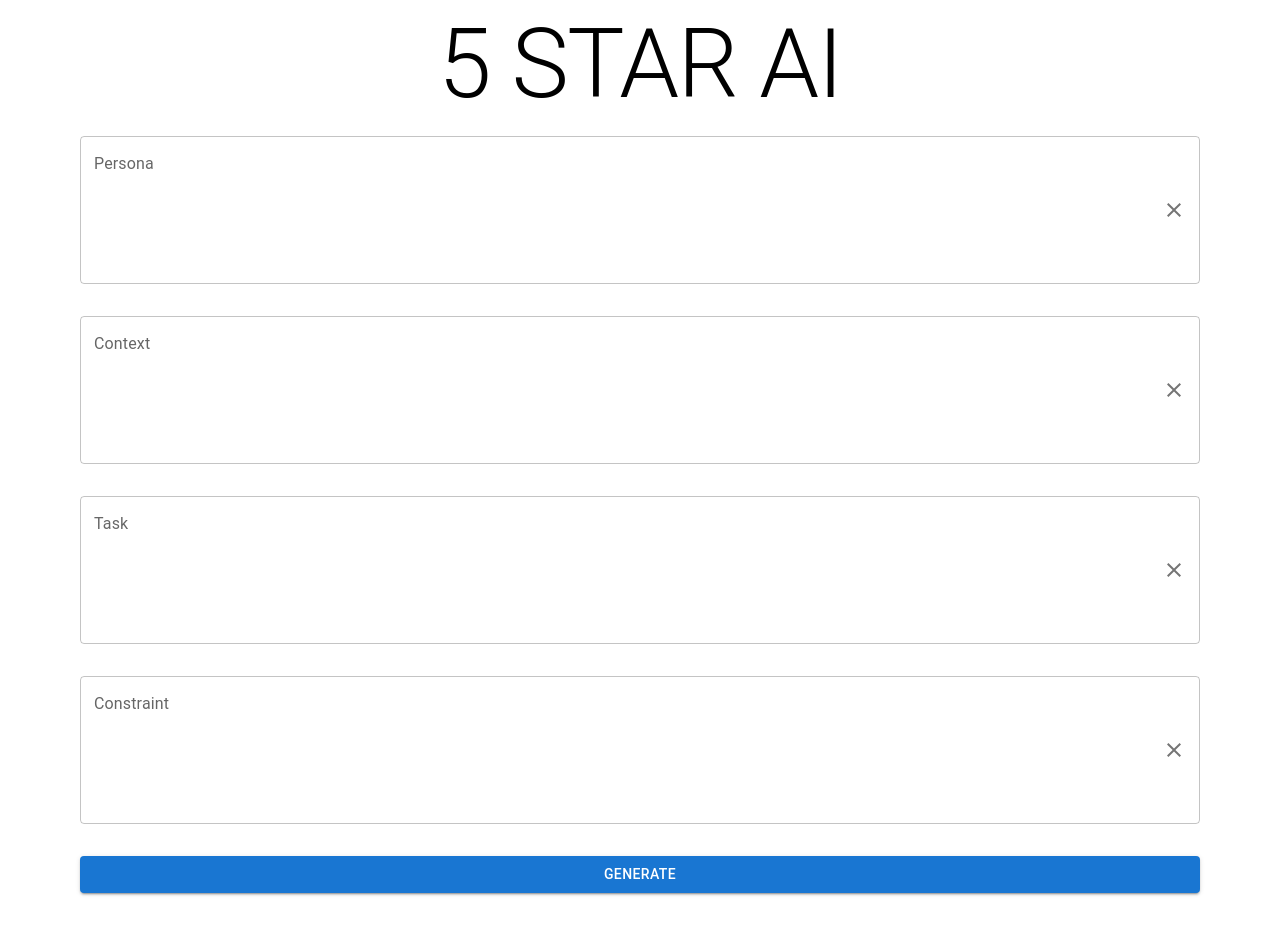
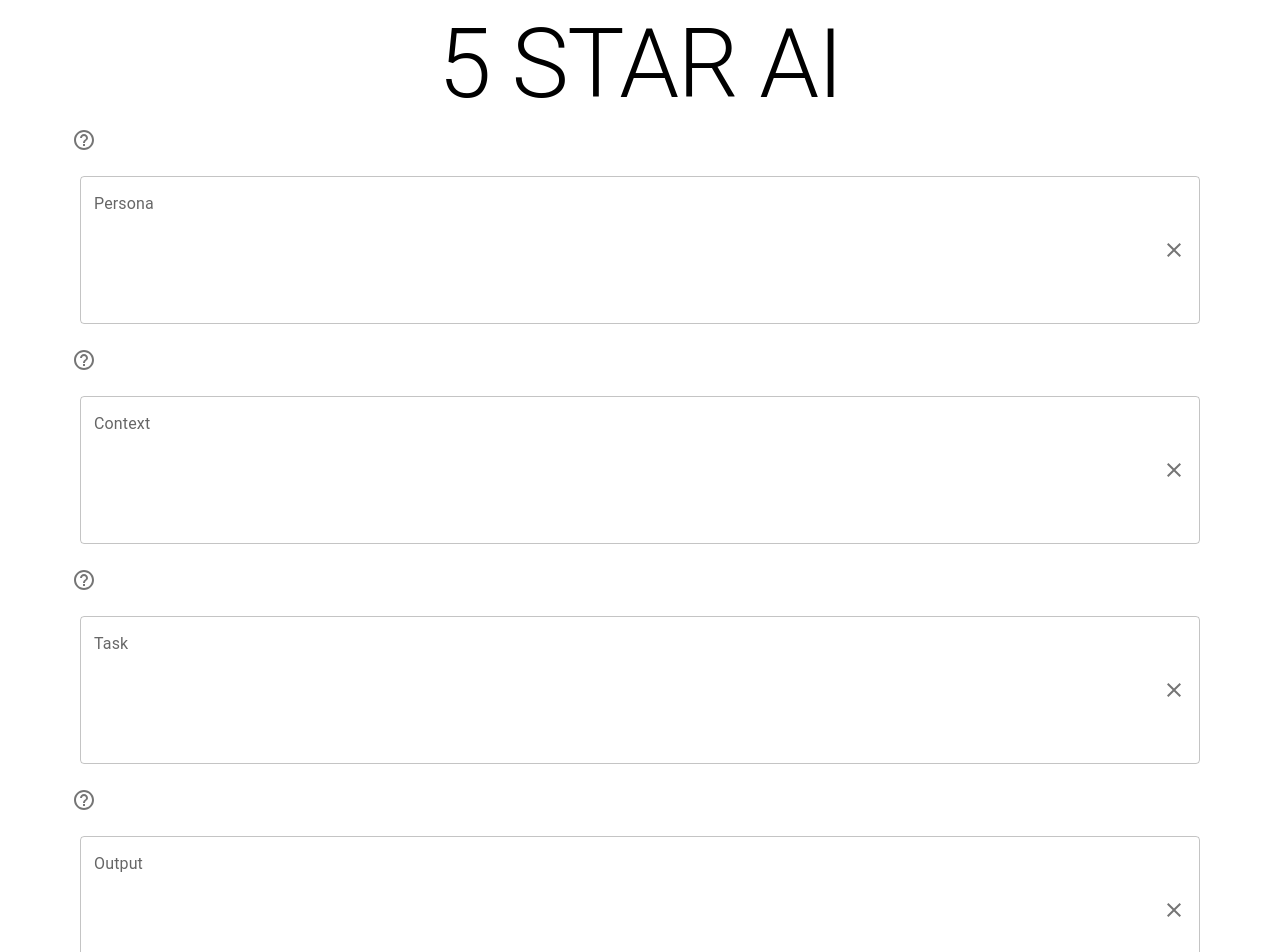
Before and after one commit to chingu-voyages/V54-tier2-team-21, a React (Vite) app: page / in a window 1280 px wide. Shown: the top 952 px of the page. Built offline with nearby package versions, Linux system fonts and the light colour scheme.

Commit message:
added info icon above itput, displays discription on hover.

```diff
--- a/src/components/Form.tsx
+++ b/src/components/Form.tsx
@@ -1,7 +1,8 @@
-import { Button, TextField } from '@mui/material';
+import { Button, IconButton, TextField, Tooltip } from '@mui/material';
 import { useForm, SubmitHandler } from 'react-hook-form';
-import { Inputs, FormComponentProps } from '../types';
+import { FormComponentProps, FormField, Inputs } from '../types';
 import ClearIcon from '@mui/icons-material/Clear';
+import HelpOutlineIcon from '@mui/icons-material/HelpOutline';
 import InputAdornment from '@mui/material/InputAdornment';
 import { capitalise } from '../utils/utils';
 
@@ -13,30 +14,67 @@ const Form = ({ onFormSubmit }: FormComponentProps) => {
         formState: { errors },
     } = useForm<Inputs>();
 
-    const onSubmit: SubmitHandler<Inputs> = (data) => onFormSubmit(data);
+    const onSubmit: SubmitHandler<Inputs> = (data) => {
+        onFormSubmit(data);
+    };
 
-    const clearField = (field: keyof Inputs) => {
-        setValue(field, '');
+    const clearField = (field: FormField) => {
+        setValue(field.name, '');
     };
-    const formFields: Array<keyof Inputs> = [
-        'persona',
-        'context',
-        'task',
-        'constraint',
+
+    const formFields: FormField[] = [
+        {
+            name: 'persona',
+            description: `"Know You, the Prompt Creator!"
+Pick who you are prompting for, "as a 1st year university student, specialising in Jane Austen's novels" or "as a wheel-chair user grandparent looking for fun travel ideas with grandchildren"`,
+        },
+        {
+            name: 'context',
+            description: `"Set the Scene!"
+Give a quick backdrop "I intend to gather relevant quotes for a presentation for my Indian clients in manufacturing" or "I intend to search for easy, nutritious recipes for my picky eaters."`,
+        },
+        {
+            name: 'task',
+            description: `"What's the Mission?"
+State your goal  " Recommend must-read books on Italian architecture" or "List family-friendly events in Stockholm this weekend."`,
+        },
+        {
+            name: 'output',
+            description: `"How?"
+Tell how you want the answer delivered: an essay, a bullet-point list, a brief summary, or step-by-step tips and the tone: professional, informal..`,
+        },
+        {
+            name: 'constraint',
+            description: `"Keep It Tight!"
+Set the boundaries: "US based only", "In British English", "no hyphenation", "Avoid complex jargon", or "In three words"...`,
+        },
     ];
     return (
-        <>
         <form onSubmit={handleSubmit(onSubmit)}>
             {formFields.map((field) => (
+                <>
+                    <span
+                        style={{
+                            display: 'inline-block',
+                            alignSelf: 'flex-start',
+                        }}
+                    >
+                        <Tooltip title={field.description}>
+                            <IconButton>
+                                <HelpOutlineIcon />
+                            </IconButton>
+                        </Tooltip>
+                    </span>
+
                     <TextField
-                        key={field}
-                        id={field}
-                        label={capitalise(field)}
+                        key={field.name}
+                        id={field.name}
+                        label={capitalise(field.name)}
                         variant="outlined"
-                        {...register(field, {
+                        {...register(field.name, {
                             required: true,
                         })}
-                        error={!!errors[field]}
+                        error={!!errors[field.name]}
                         sx={{ m: 2 }}
                         multiline
                         rows={5}
@@ -53,12 +91,12 @@ const Form = ({ onFormSubmit }: FormComponentProps) => {
                             },
                         }}
                     />
+                </>
             ))}
             <Button variant="contained" type="submit" sx={{ m: 2 }}>
                 Generate
             </Button>
         </form>
-        </>
     );
 };
 
--- a/src/types.ts
+++ b/src/types.ts
@@ -6,6 +6,12 @@ export type Inputs = {
     constraint: string;
 };
 
+export type FormField = {
+    name: 'persona' | 'context' | 'task' | 'output' | 'constraint';
+    description: string;
+    // input: string;
+};
+
 export type FormComponentProps = {
     onFormSubmit: (data: Inputs) => void;
 };
```
Lines whose indentation alone changed are shown as unchanged.
